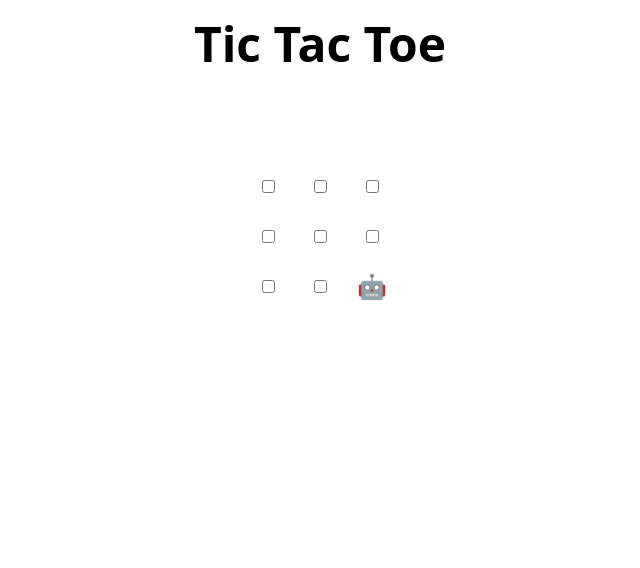
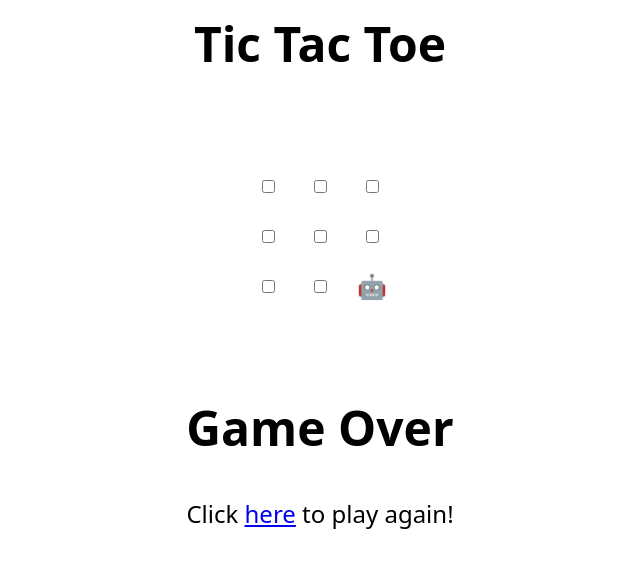
Before and after one commit to GitKenetic/skills-review-pull-requests, a plain HTML site: page index.html in a window 1280 px wide. Shown: the whole page, without its empty margins (320-960 px from the left). Drawn offline with Linux system fonts and the light colour scheme.

Commit message:
Update index.html
Applied suggestion to add replay instructions to the game over message

```diff
--- a/index.html
+++ b/index.html
@@ -47,7 +47,9 @@
   </tr>
 </table>
 
-<h2 hidden>Game over, refresh to play again 🧑‍💻 🤖!</h2>
+<h1>Game Over</h1>
+<!-- Suggestion: Add instructions to replay -->
+<p>Click <a href="index.html">here</a> to play again!</p>
 
 <script>
   // Initialization
```
